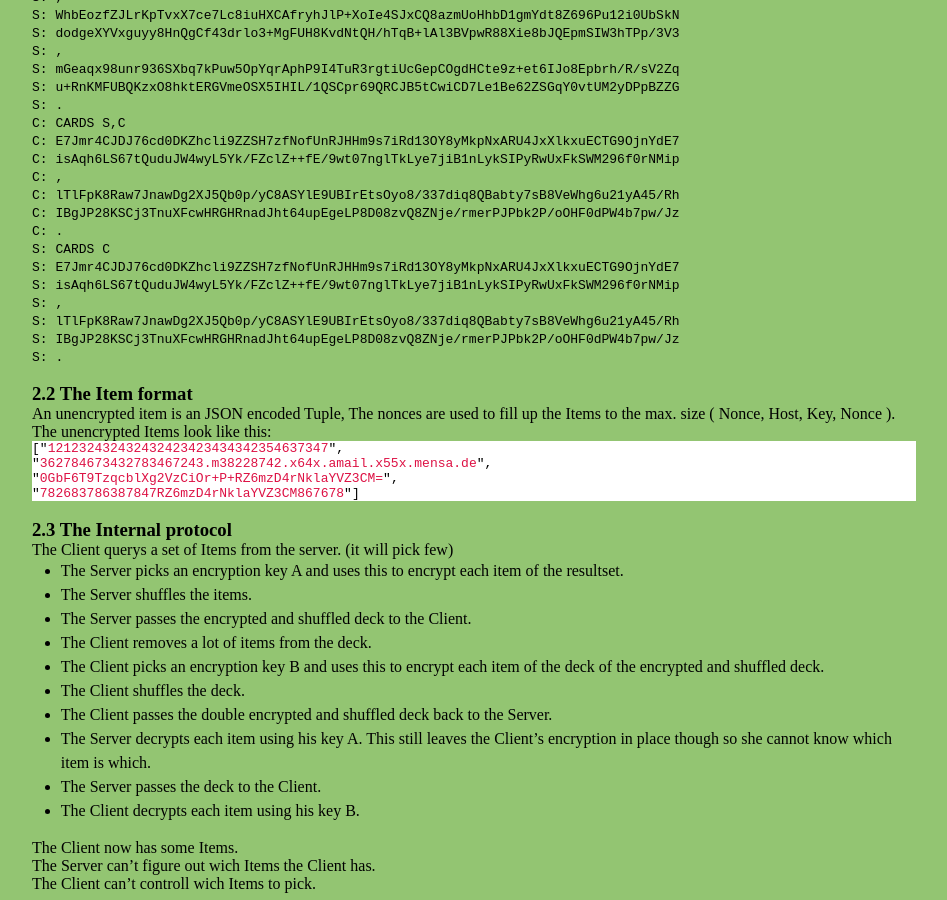
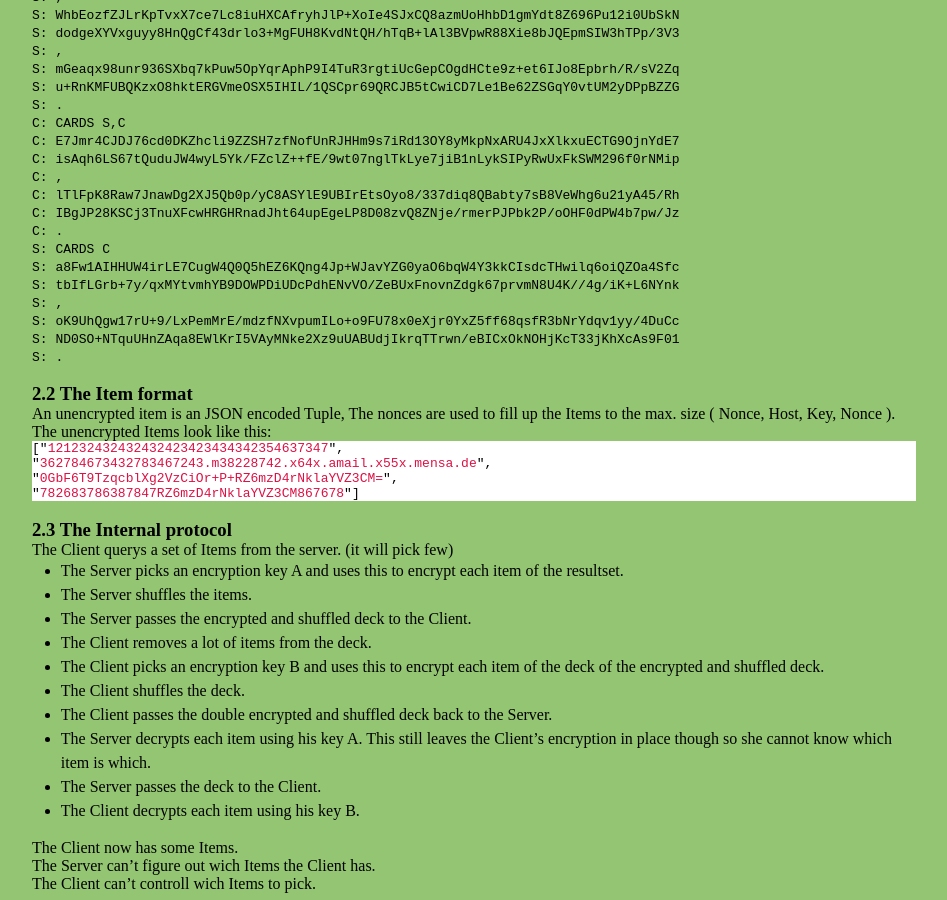
Before and after one commit to maxymania/anarchistic-mail, a Jekyll site: the page built from proto/kpp.md, in a window 1280 px wide and 900 px high, scrolled down 840 px. Shown: the whole window, without its empty margins (2-949 px from the left). Built offline with Jekyll 4.4.1, drawn with Linux system fonts in a browser that asks for light colours; Markdown is read by kramdown in place of the engine named in the settings.

Commit message:
add KOP + KPP

```diff
--- a/proto/kpp.md
+++ b/proto/kpp.md
@@ -102,15 +102,15 @@ The typical line-size is 60 Byte per line, wich will result in 80 Base64-Charact
 
 <code>S: CARDS C</code>
 
-<code>S: E7Jmr4CJDJ76cd0DKZhcli9ZZSH7zfNofUnRJHHm9s7iRd13OY8yMkpNxARU4JxXlkxuECTG9OjnYdE7</code>
+<code>S: a8Fw1AIHHUW4irLE7CugW4Q0Q5hEZ6KQng4Jp+WJavYZG0yaO6bqW4Y3kkCIsdcTHwilq6oiQZOa4Sfc</code>
 
-<code>S: isAqh6LS67tQuduJW4wyL5Yk/FZclZ++fE/9wt07nglTkLye7jiB1nLykSIPyRwUxFkSWM296f0rNMip</code>
+<code>S: tbIfLGrb+7y/qxMYtvmhYB9DOWPDiUDcPdhENvVO/ZeBUxFnovnZdgk67prvmN8U4K//4g/iK+L6NYnk</code>
 
 <code>S: ,</code>
 
-<code>S: lTlFpK8Raw7JnawDg2XJ5Qb0p/yC8ASYlE9UBIrEtsOyo8/337diq8QBabty7sB8VeWhg6u21yA45/Rh</code>
+<code>S: oK9UhQgw17rU+9/LxPemMrE/mdzfNXvpumILo+o9FU78x0eXjr0YxZ5ff68qsfR3bNrYdqv1yy/4DuCc</code>
 
-<code>S: IBgJP28KSCj3TnuXFcwHRGHRnadJht64upEgeLP8D08zvQ8ZNje/rmerPJPbk2P/oOHF0dPW4b7pw/Jz</code>
+<code>S: ND0SO+NTquUHnZAqa8EWlKrI5VAyMNke2Xz9uUABUdjIkrqTTrwn/eBICxOkNOHjKcT33jKhXcAs9F01</code>
 
 <code>S: .</code>
 
```
Also changed, not shown: proto/kop.md (+2 -0 lines).
